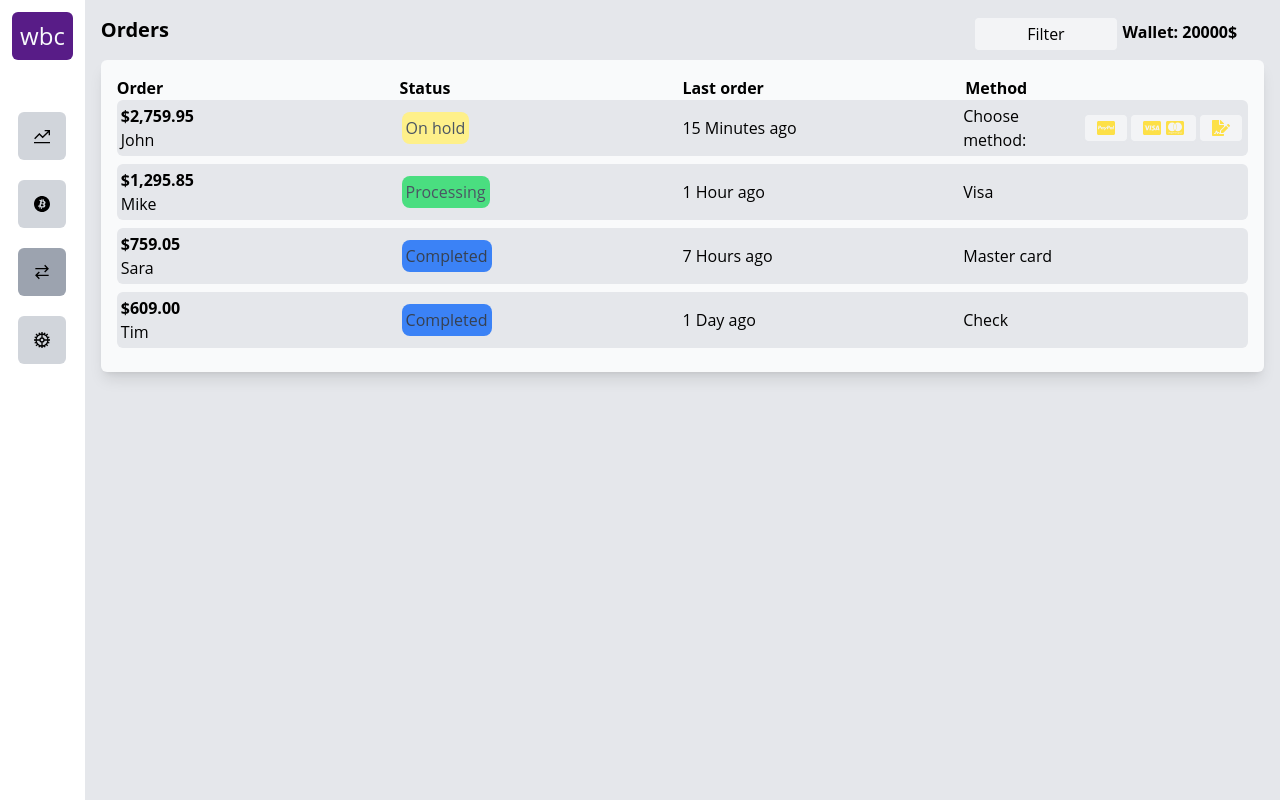
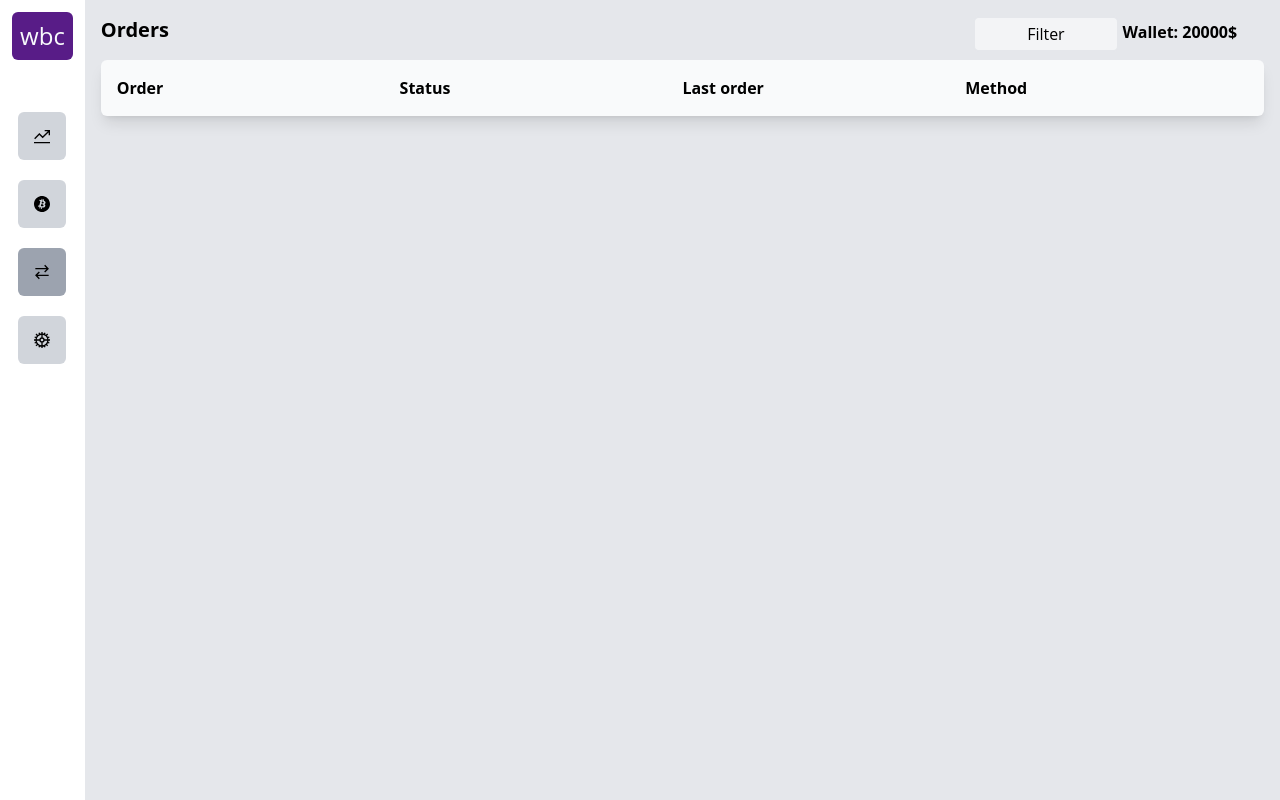
Before and after one commit to Stypticm/react-redux-ts-practice-crypto-wallet, a React (Vite) app: page /orders in a window 1280 px wide. Built offline with nearby package versions, Linux system fonts and the light colour scheme.

Commit message:
Added initial state (Redux slice); Added fake status (Redux)

```diff
--- a/package.json
+++ b/package.json
@@ -37,6 +37,7 @@
     "react-router-dom": "^6.6.2",
     "sort-by": "^0.0.2",
     "styled-components": "^5.3.6",
+    "uniqid": "^5.4.0",
     "vite-tsconfig-paths": "^4.0.3"
   },
   "devDependencies": {
@@ -45,6 +46,7 @@
     "@types/node": "^18.11.18",
     "@types/react": "^18.0.26",
     "@types/react-dom": "^18.0.9",
+    "@types/uniqid": "^5.3.2",
     "@typescript-eslint/eslint-plugin": "^5.13.0",
     "@typescript-eslint/parser": "^5.0.0",
     "@vitejs/plugin-react": "^3.0.0",
--- a/src/pages/MainPage/crypts/Crypts.tsx
+++ b/src/pages/MainPage/crypts/Crypts.tsx
@@ -6,7 +6,7 @@ import { useNavigate } from 'react-router-dom';
 import axios from 'axios';
 
 // redux
-import { decrease } from '@redux_/walletSlice';
+import { decrease, purchase } from '@redux_/walletSlice';
 import { useAppSelector, useAppDispatch } from '@hooks';
 
 // React Query
@@ -64,7 +64,6 @@ const Crypts = () => {
   };
 
   const handleChange = (e: React.ChangeEvent<HTMLInputElement>) => {
-
     if (e.target.value === '') {
       setCrypts(data);
       return;
@@ -74,7 +73,6 @@ const Crypts = () => {
       });
       setCrypts(filteredValues);
     }
-
   };
 
   const handleChangeAmount = (e: React.ChangeEvent<HTMLInputElement>) => {
@@ -89,6 +87,7 @@ const Crypts = () => {
       setWalletMessage(true);
     } else {
       dispatch(decrease(Number(amount)));
+      dispatch(purchase({value: value, price: Number(amount), status: 'hold'}))
       setAmount('');
     }
 
@@ -187,7 +186,7 @@ const Crypts = () => {
           </div>
         </div>
       </div>
-      <ReactQueryDevtools initialIsOpen={false} />
+      {/* <ReactQueryDevtools initialIsOpen={false} /> */}
     </>
   );
 };
--- a/src/pages/MainPage/orders/Orders.tsx
+++ b/src/pages/MainPage/orders/Orders.tsx
@@ -1,9 +1,38 @@
+//redux
+import { changeStatus, changeStatusToCompleted } from '@redux_/walletSlice';
+
 //icons
-import { FaCcPaypal, FaCcVisa, FaCcMastercard, FaFileSignature } from 'react-icons/fa';
+import { useAppDispatch, useAppSelector } from '@hooks';
 
-const methodButtonsStyle = `text-lg bg-gray-100 text-yellow-300 rounded-md px-3 py-1 ease-in duration-100 border-2 hover:bg-gray-200 hover:-translate-y-1 hover:shadow-md`
+// style
+const methodButtonsStyle = `text-lg w-1/2 flex justify-center gap-4 items-center bg-gray-500 text-yellow-100 rounded-md px-3 py-1 ease-in duration-100 border-2 hover:bg-gray-400 hover:-translate-y-1 hover:shadow-md`;
+
+interface IPurchase {
+  id: string;
+  value: string;
+  price: number;
+  status: 'hold' | 'processing' | 'completed';
+  method: string;
+}
+
+interface IGetMethodAndId {
+  method: string;
+  id: string;
+}
 
 const Orders = () => {
+  const orders = useAppSelector((state) => state.wallet.boughtCrypts);
+  const wallet = useAppSelector((state) => state.wallet.value);
+  const dispatch = useAppDispatch()
+
+  const methodBtn = (value: IGetMethodAndId) => {
+    dispatch(changeStatus(value))
+    setTimeout(() => {
+      dispatch(changeStatusToCompleted(value))
+    }, 3000)
+  }
+
+
   return (
     <>
       <section className={`w-full h-full p-4 bg-gray-200`}>
@@ -16,7 +45,7 @@ const Orders = () => {
               Filter
             </button>
             <p className={`w-1/2 p-1 font-bold`}>
-              Wallet: 20000
+              Wallet: {wallet}
               <span>$</span>
             </p>
           </div>
@@ -28,54 +57,61 @@ const Orders = () => {
             <span className={`w-1/4 font-bold`}>Last order</span>
             <span className={`w-1/4 font-bold`}>Method</span>
           </div>
-          <div className={`flex p-1 mb-2 rounded-md bg-gray-200`}>
+          {orders.map((item: IPurchase) => {
+            if (item.status === 'hold') {
+              return (
+                <div className={`flex p-1 mb-2 rounded-md bg-gray-200`} key={item.id}>
                   <div className={`flex flex-col w-1/4`}>
-              <span className={`font-bold`}>$2,759.95</span>
-              <span>John</span>
+                    <span className={`font-bold`}>$ {item.price}</span>
+                    <span className={`font-bold`}>Coin - {item.value}</span>
                   </div>
                   <div className={`w-1/4 flex items-center`}>
                     <span className={`bg-yellow-200 p-1 rounded-lg text-gray-600`}>On hold</span>
                   </div>
                   <span className={`w-1/4 flex items-center`}>15 Minutes ago</span>
-            <div className={`w-1/4 flex items-center`}>Choose method:
-              <button className={`${methodButtonsStyle}`}><FaCcPaypal/></button>
-              <button className={`w-1/4 flex items-center justify-between ${methodButtonsStyle}`}><FaCcVisa/><FaCcMastercard/></button>
-              <button className={methodButtonsStyle}><FaFileSignature/></button>
+                  <div className={`w-1/4 flex items-center`}>
+                    <div className={`flex w-full justify-center`}>
+                      Choose method:
+                      <button className={`${methodButtonsStyle}`} onClick={() => methodBtn({method: 'Pay Pal', id: item.id})}>
+                        Pay Pal
+                      </button>
+                      <button className={`${methodButtonsStyle}`} onClick={() => methodBtn({method: 'Visa', id: item.id})}>
+                        Visa
+                      </button>
                     </div>
                   </div>
-          <div className={`flex p-1 mb-2 rounded-md bg-gray-200`}>
+                </div>
+              );
+            } else if (item.status === 'completed') {
+              return (
+                <div className={`flex p-1 mb-2 rounded-md bg-gray-200`} key={item.id}>
                   <div className={`flex flex-col w-1/4`}>
-              <span className={`font-bold`}>$1,295.85</span>
-              <span>Mike</span>
+                    <span className={`font-bold`}>$ {item.price}</span>
+                    <span className={`font-bold`}>Coin - {item.value}</span>
+                  </div>
+                  <div className={`w-1/4 flex items-center`}>
+                    <span className={`bg-blue-500 p-1 rounded-lg text-gray-700`}>Completed</span>
+                  </div>
+                  <span className={`w-1/4 flex items-center`}>7 Hours ago</span>
+                  <span className={`w-1/4 flex items-center`}>{item.method}</span>
+                </div>
+              );
+            } else if (item.status === 'processing') {
+              return (
+                <div className={`flex p-1 mb-2 rounded-md bg-gray-200`} key={item.id}>
+                  <div className={`flex flex-col w-1/4`}>
+                    <span className={`font-bold`}>$ {item.price}</span>
+                    <span className={`font-bold`}>Coin - {item.value}</span>
                   </div>
                   <div className={`w-1/4 flex items-center`}>
                     <span className={`bg-green-400 p-1 rounded-lg text-gray-600`}>Processing</span>
                   </div>
                   <span className={`w-1/4 flex items-center`}>1 Hour ago</span>
-            <span className={`w-1/4 flex items-center`}>Visa</span>
+                  <span className={`w-1/4 flex items-center`}>{item.method}</span>
                 </div>
-          <div className={`flex p-1 mb-2 rounded-md bg-gray-200`}>
-            <div className={`flex flex-col w-1/4`}>
-              <span className={`font-bold`}>$759.05</span>
-              <span>Sara</span>
-            </div>
-            <div className={`w-1/4 flex items-center`}>
-              <span className={`bg-blue-500 p-1 rounded-lg text-gray-700`}>Completed</span>
-            </div>
-            <span className={`w-1/4 flex items-center`}>7 Hours ago</span>
-            <span className={`w-1/4 flex items-center`}>Master card</span>
-          </div>
-          <div className={`flex p-1 mb-2 rounded-md bg-gray-200`}>
-            <div className={`flex flex-col w-1/4`}>
-              <span className={`font-bold`}>$609.00</span>
-              <span>Tim</span>
-            </div>
-            <div className={`w-1/4 flex items-center`}>
-              <span className={`bg-blue-500 p-1 rounded-lg text-gray-700`}>Completed</span>
-            </div>
-            <span className={`w-1/4 flex items-center`}>1 Day ago</span>
-            <span className={`w-1/4 flex items-center`}>Check</span>
-          </div>
+              );
+            }
+          })}
         </div>
       </section>
     </>
--- a/src/redux/walletSlice.ts
+++ b/src/redux/walletSlice.ts
@@ -1,10 +1,24 @@
 import { createSlice, PayloadAction } from '@reduxjs/toolkit';
+import uniqid from 'uniqid';
 import type { RootState } from '../redux';
 
 type WalletState = {
   value: number;
-  boughtCrypts: [];
+  boughtCrypts: IPurchase[];
 };
+
+interface IPurchase {
+  id?: string;
+  value: string;
+  price: number;
+  status: 'hold' | 'processing' | 'completed';
+  method?: string;
+}
+
+interface IGetMethodAndId {
+  method: string;
+  id: string;
+}
 
 const initialState: WalletState = {
   value: 20000,
@@ -17,12 +31,30 @@ const walletSlice = createSlice({
   reducers: {
     decrease(state, action: PayloadAction<number>) {
       state.value -= action.payload;
+    },
+    purchase(state, action: PayloadAction<IPurchase>) {
+      state.boughtCrypts.push({
+        ...action.payload,
+        id: uniqid()
+      });
+    },
+    changeStatus(state, action: PayloadAction<IGetMethodAndId>) {
+      const cryptItem = state.boughtCrypts.find((item) => item.id === action.payload.id);
+      if (cryptItem) {
+        (cryptItem.method = action.payload.method), (cryptItem.status = 'processing');
+      }
+    },
+    changeStatusToCompleted(state, action: PayloadAction<IGetMethodAndId>) {
+      const cryptItem = state.boughtCrypts.find((item) => item.id === action.payload.id);
+      if (cryptItem?.status === 'processing') {
+        (cryptItem.method = action.payload.method), (cryptItem.status = 'completed');
+      }
     }
   }
 });
 
-export const { decrease } = walletSlice.actions;
+export const { decrease, purchase, changeStatus, changeStatusToCompleted } = walletSlice.actions;
 
-export const selectState = (state: RootState) => state.wallet.value;
+export const selectState = (state: RootState) => state.wallet;
 
 export default walletSlice.reducer;
```
Also changed, not shown: 1 other file (tests, documents, lock files or other folders). Lines whose indentation alone changed are shown as unchanged.
